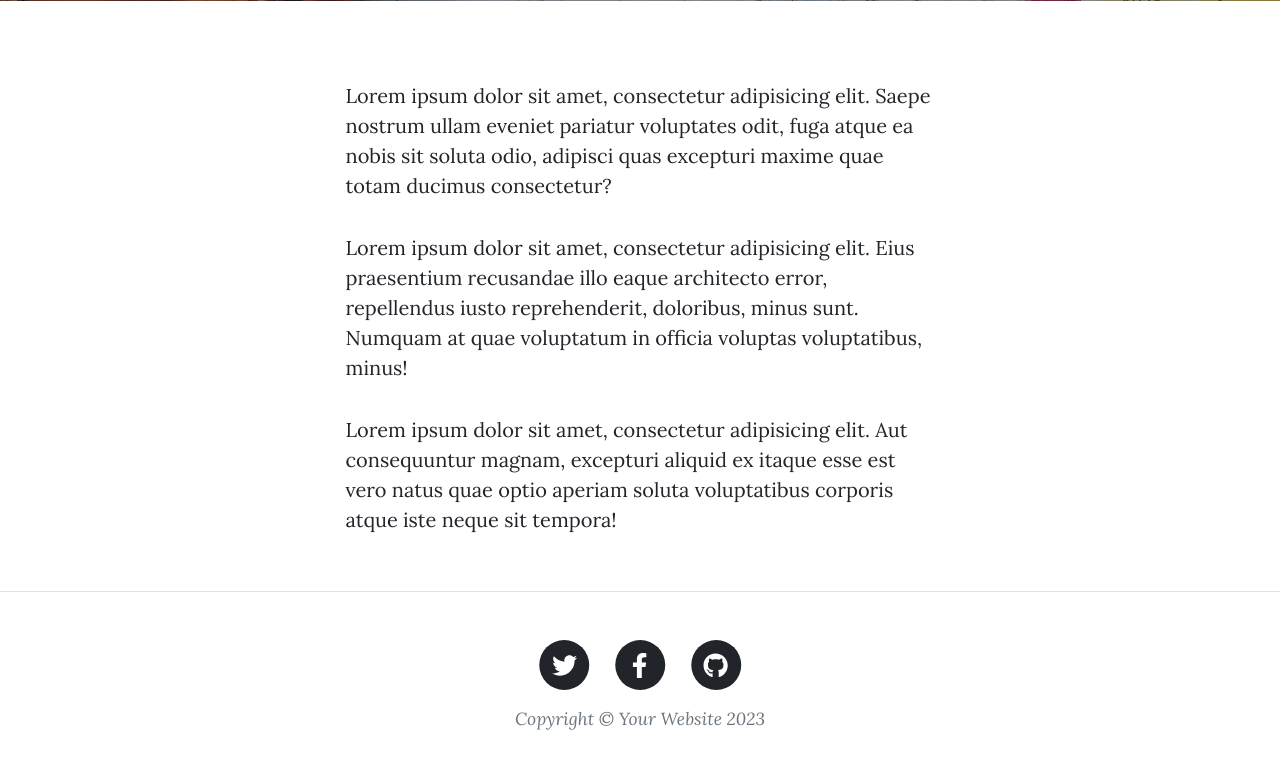
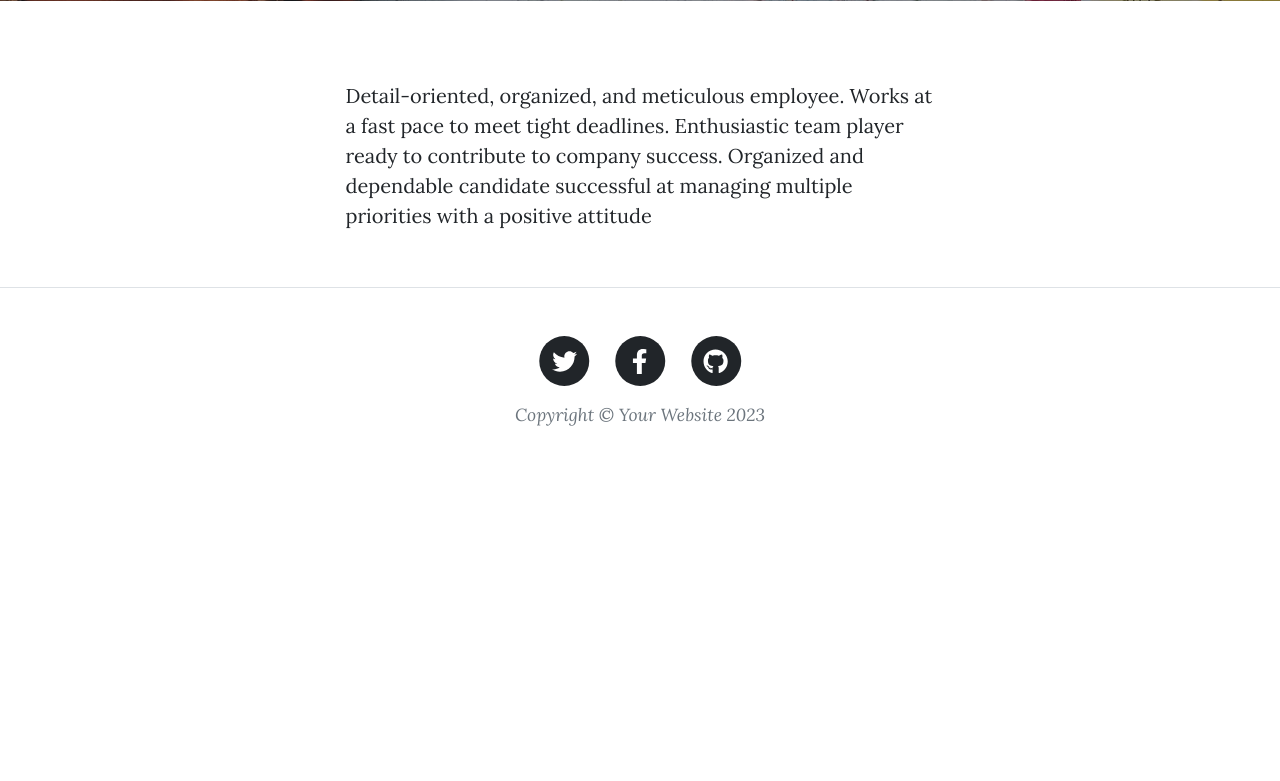
Before and after one commit to sowji1902/Blog_Website, a Flask app: page /about in a window 1280 px wide. Shown: the part 531-1312 px from the top of the page. After the commit the page ends 957 px from the top, so only its background shows below. Run offline with Flask 3, Linux system fonts and the light colour scheme; some libraries are stand-ins or nearby versions.

Commit message:
Performed changes in contact and main.py also created Procfile

```diff
--- a/main.py
+++ b/main.py
@@ -1,6 +1,7 @@
+import smtplib
 from datetime import date
 
-
+import os
 from flask import Flask, abort, render_template, redirect, url_for, flash, request
 from flask_bootstrap import Bootstrap5
 from flask_ckeditor import CKEditor
@@ -18,7 +19,7 @@ from forms import CreatePostForm, RegisterForm, LoginForm, CommentForm
 
 
 app = Flask(__name__)
-app.config['SECRET_KEY'] = '8BYkEfBA6O6donzWlSihBXox7C0sKR6b'
+app.config['SECRET_KEY'] = os.environ.get('FLASK_KEY')
 ckeditor = CKEditor(app)
 Bootstrap5(app)
 
@@ -38,7 +39,7 @@ class Base(DeclarativeBase):
     pass
 
 
-app.config['SQLALCHEMY_DATABASE_URI'] = 'sqlite:///posts.db'
+app.config['SQLALCHEMY_DATABASE_URI'] = os.environ.get("DB_URI", 'sqlite:///posts.db')
 db = SQLAlchemy(model_class=Base)
 db.init_app(app)
 
@@ -259,9 +260,24 @@ def about():
     return render_template("about.html")
 
 
-@app.route("/contact")
+MAIL_ADDRESS = os.environ.get("EMAIL_KEY")
+MAIL_APP_PW = os.environ.get("PASSWORD_KEY")
+
+@app.route("/contact", methods=["GET", "POST"])
 def contact():
-    return render_template("contact.html")
+    if request.method == "POST":
+        data = request.form
+        send_email(data["name"], data["email"], data["phone"], data["message"])
+        return render_template("contact.html", msg_sent=True)
+    return render_template("contact.html", msg_sent=False)
+
+
+def send_email(name, email, phone, message):
+    email_message = f"Subject:New Message\n\nName: {name}\nEmail: {email}\nPhone: {phone}\nMessage:{message}"
+    with smtplib.SMTP("smtp.gmail.com") as connection:
+        connection.starttls()
+        connection.login(MAIL_ADDRESS, MAIL_APP_PW)
+        connection.sendmail(MAIL_ADDRESS, MAIL_APP_PW, email_message)
 
 
 if __name__ == "__main__":
--- a/templates/about.html
+++ b/templates/about.html
@@ -22,22 +22,14 @@
     <div class="row gx-4 gx-lg-5 justify-content-center">
       <div class="col-md-10 col-lg-8 col-xl-7">
         <p>
-          Lorem ipsum dolor sit amet, consectetur adipisicing elit. Saepe
-          nostrum ullam eveniet pariatur voluptates odit, fuga atque ea nobis
-          sit soluta odio, adipisci quas excepturi maxime quae totam ducimus
-          consectetur?
+          Detail-oriented, organized, and meticulous employee.
+          Works at a fast pace to meet tight deadlines.
+          Enthusiastic team player ready to contribute to company success.
+          Organized and dependable candidate successful at managing multiple priorities with a positive attitude
         </p>
         <p>
-          Lorem ipsum dolor sit amet, consectetur adipisicing elit. Eius
-          praesentium recusandae illo eaque architecto error, repellendus iusto
-          reprehenderit, doloribus, minus sunt. Numquam at quae voluptatum in
-          officia voluptas voluptatibus, minus!
         </p>
         <p>
-          Lorem ipsum dolor sit amet, consectetur adipisicing elit. Aut
-          consequuntur magnam, excepturi aliquid ex itaque esse est vero natus
-          quae optio aperiam soluta voluptatibus corporis atque iste neque sit
-          tempora!
         </p>
       </div>
     </div>
```
Also changed, not shown: templates/contact.html (+5 -5 lines).
